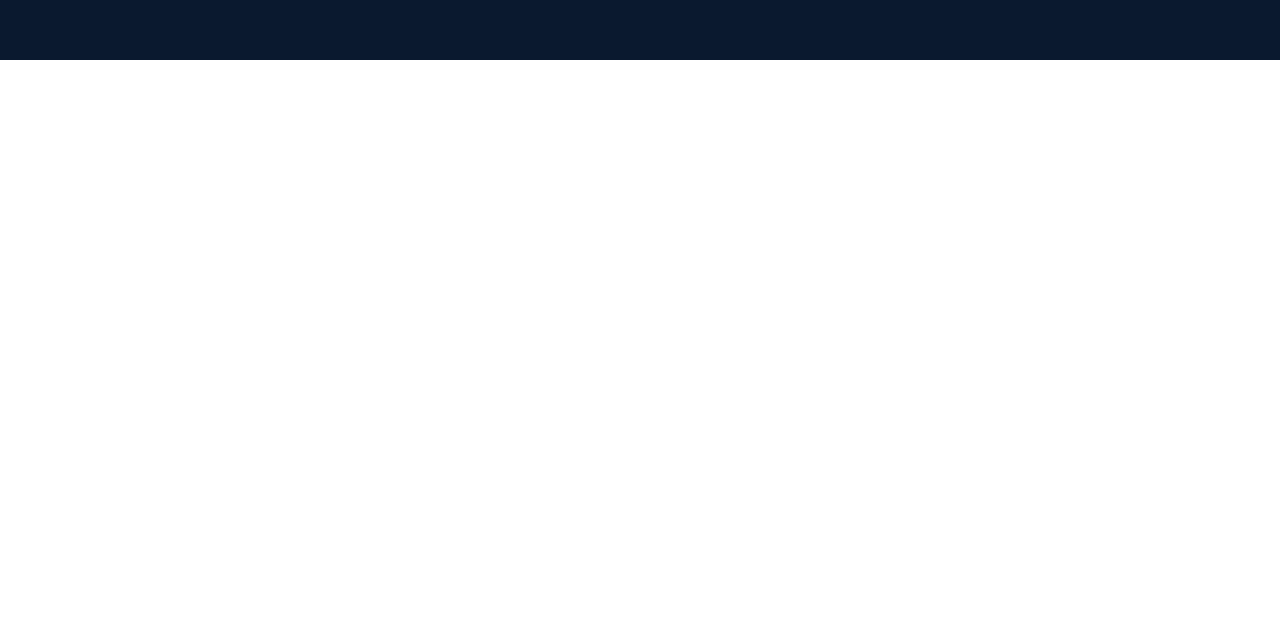
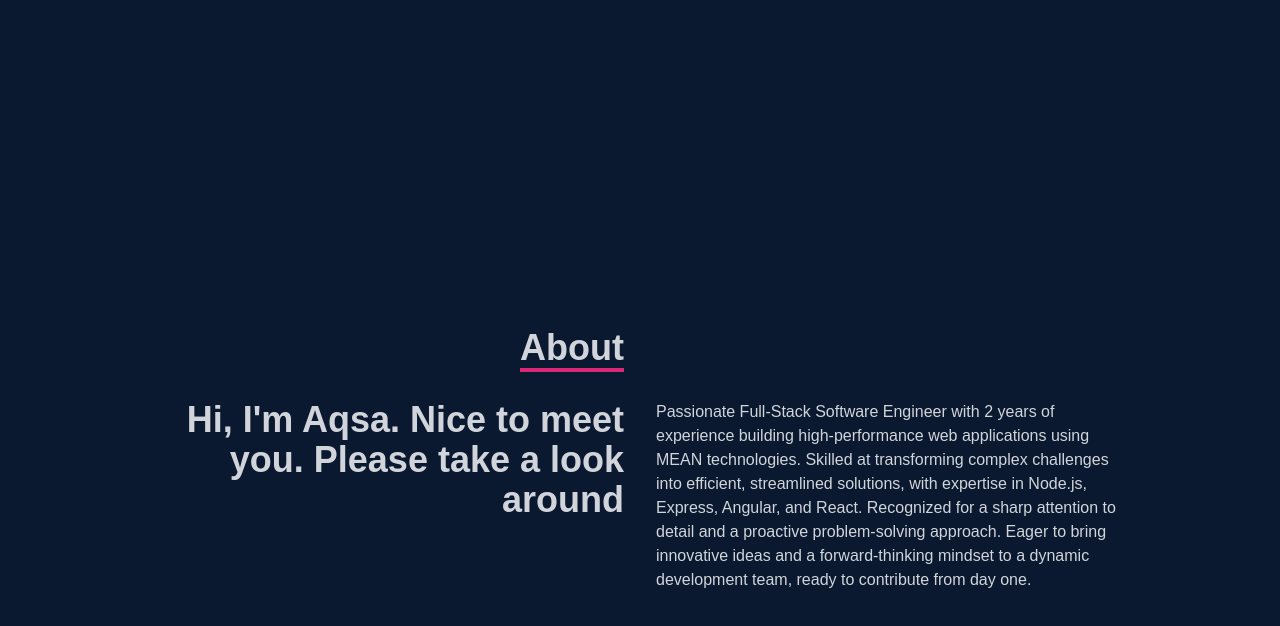
Before and after one commit to AqsaAslam01/portfolio-site, a React (Create React App) app: page / in a window 1280 px wide. Shown: the part 740-1366 px from the top of the page. Before the commit the page ends 800 px from the top, so only its background shows below. Built offline with nearby package versions, Linux system fonts and the light colour scheme.

Commit message:
about section

```diff
--- a/src/App.js
+++ b/src/App.js
@@ -1,11 +1,13 @@
 import Navbar from "./components/Navbar";
 import Home from "./components/Home";
+import About from "./components/About";
 
 function App() {
   return (
     <div>
       <Navbar />
       <Home />
+      <About />
     </div>
   );
 }
--- /dev/null
+++ b/src/components/About.jsx
@@ -0,0 +1,34 @@
+import React from "react";
+
+const About = () => {
+    return (
+        <div name="about" className="w-full h-screen bg-[#0a192f] text-gray-300">
+            <div className="flex flex-col justify-center items-center w-full h-full">
+                <div className="max-w-[1000px] w-full grid grid-cols-2 gap-8">
+                    <div className="sm:text-right pb-8 pl-4">
+                        <p className="text-4xl font-bold inline border-b-4 border-pink-600">About</p>
+                    </div>
+                    <div></div>
+                </div>
+                <div className="max-w-[1000px] w-full grid sm:grid-cols-2 gap-8 px-4">
+                    <div className="sm:text-right text-4xl font-bold">
+                        <p>Hi, I'm Aqsa. Nice to meet you. Please take a look around</p>
+                    </div>
+                    <div>
+                        <p>
+                            Passionate Full-Stack Software Engineer with 2 years of experience building
+                            high-performance web applications using MEAN  technologies. Skilled at transforming
+                            complex challenges into efficient, streamlined solutions, with expertise in Node.js,
+                            Express, Angular, and React. Recognized for a sharp attention to detail and a
+                            proactive problem-solving approach. Eager to bring innovative ideas and a
+                            forward-thinking mindset to a dynamic development team, ready to contribute from day
+                            one.
+                        </p>
+                    </div>
+                </div>
+            </div>
+        </div>
+    )
+}
+
+export default About;
```
